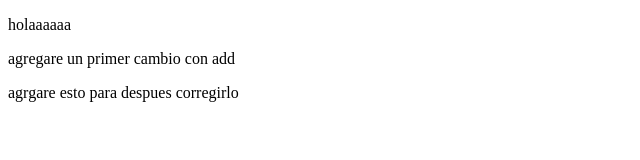
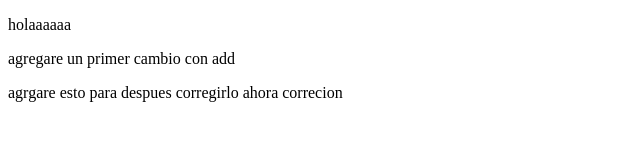
Before and after one commit to thomatrixting/another_course_of_platzi, a plain HTML site: page index.html in a window 1280 px wide. Shown: the whole page, without its empty margins (0-640 px from the left). Drawn offline with Linux system fonts and the light colour scheme.

Commit message:
agrege la correcion de la linea de prueba

```diff
--- a/index.html
+++ b/index.html
@@ -10,6 +10,6 @@
 <body>
     <p>holaaaaaa</p>
     <p>agregare un primer cambio con add</p>
-    <p>agrgare esto para despues corregirlo</p>
+    <p>agrgare esto para despues corregirlo ahora correcion</p>
 </body>
 </html>
```
